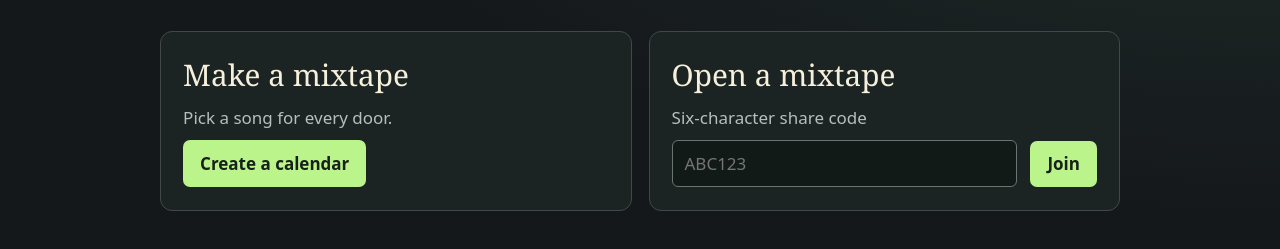
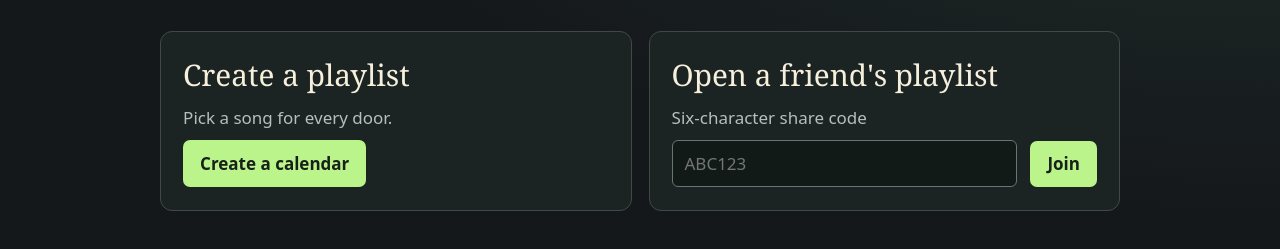
Before and after one commit to Sqwiglyy/spotify-advent, a website: page public/index.html in a window 1280 px wide. Shown: the part 527-776 px from the top of the page. Drawn offline with Linux system fonts and the light colour scheme.

Commit message:
Update index.html

```diff
--- a/public/index.html
+++ b/public/index.html
@@ -16,10 +16,10 @@
 </header>
 <section id="home">
 <h1>Pick your friends<br><em>24 songs for December.</em></h1>
-<p class="intro">Create a december playlist, send your friends the code, each day opens a new door </p>
+<p class="intro">Create a december playlist, send your friends the code, each day opens a new door.</p>
 <div class="choices">
-<section class="panel"><h2>Make a mixtape</h2><p>Pick a song for every door.</p><button id="start">Create a calendar</button></section>
-<form class="panel" id="join"><h2>Open a mixtape</h2><label for="code">Six-character share code</label><div class="join-row"><input id="code" maxlength="6" pattern="[A-Za-z0-9]{6}" required placeholder="ABC123" autocapitalize="characters" spellcheck="false"><button>Join</button></div></form>
+<section class="panel"><h2>Create a playlist</h2><p>Pick a song for every door.</p><button id="start">Create a calendar</button></section>
+<form class="panel" id="join"><h2>Open a friend's playlist</h2><label for="code">Six-character share code</label><div class="join-row"><input id="code" maxlength="6" pattern="[A-Za-z0-9]{6}" required placeholder="ABC123" autocapitalize="characters" spellcheck="false"><button>Join</button></div></form>
 </div>
 </section>
 <section id="creator" hidden>
```
